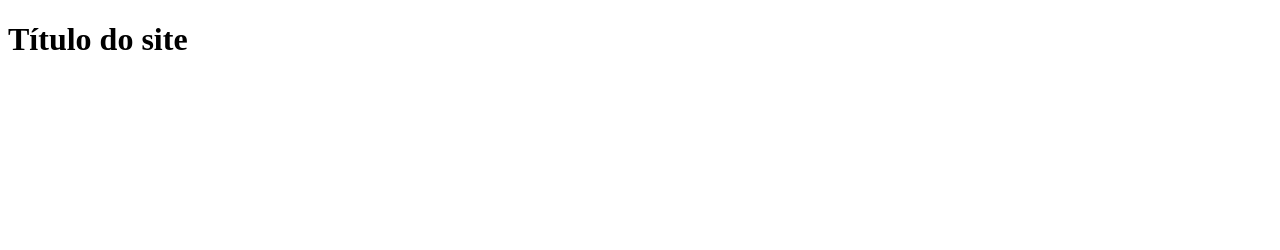
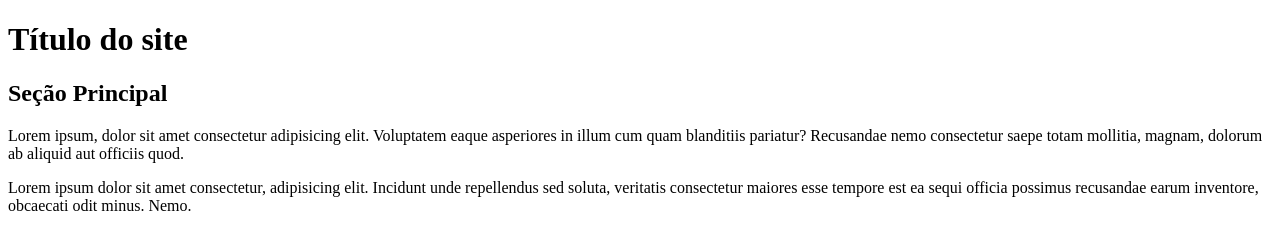
Before and after one commit to rick-Costa/git-testando, a website: page index.html in a window 1280 px wide. Drawn offline with Linux system fonts and the light colour scheme.

Commit message:
criando a seção principal no index.html

```diff
--- a/index.html
+++ b/index.html
@@ -10,6 +10,11 @@
 
 <body>
     <h1>Título do site</h1>
+    <section id="main-section">
+        <h2>Seção Principal</h2>
+        <p>Lorem ipsum, dolor sit amet consectetur adipisicing elit. Voluptatem eaque asperiores in illum cum quam blanditiis pariatur? Recusandae nemo consectetur saepe totam mollitia, magnam, dolorum ab aliquid aut officiis quod.</p>
+        <p>Lorem ipsum dolor sit amet consectetur, adipisicing elit. Incidunt unde repellendus sed soluta, veritatis consectetur maiores esse tempore est ea sequi officia possimus recusandae earum inventore, obcaecati odit minus. Nemo.</p>
+    </section>
 </body>
 
 </html>
```
